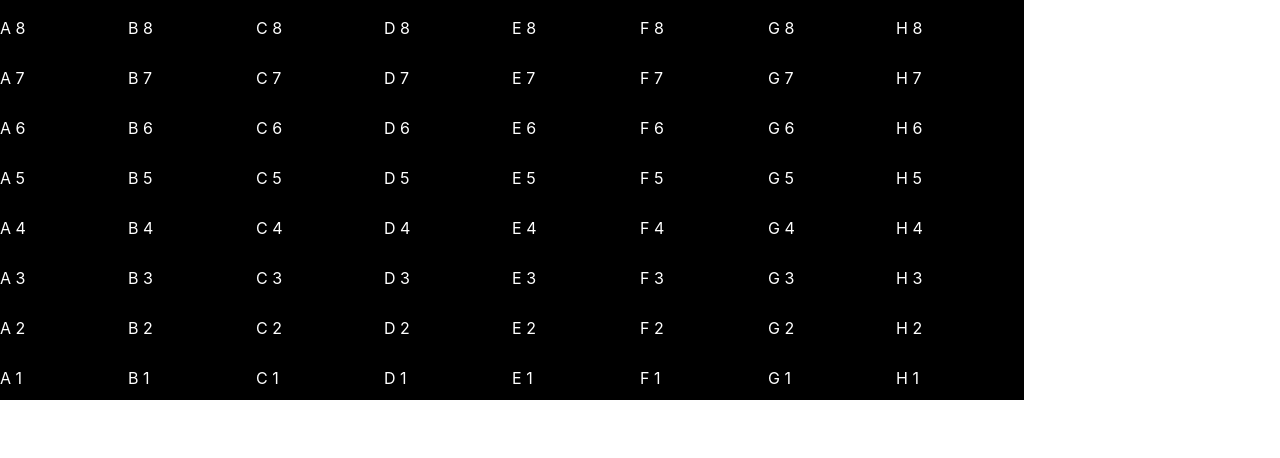
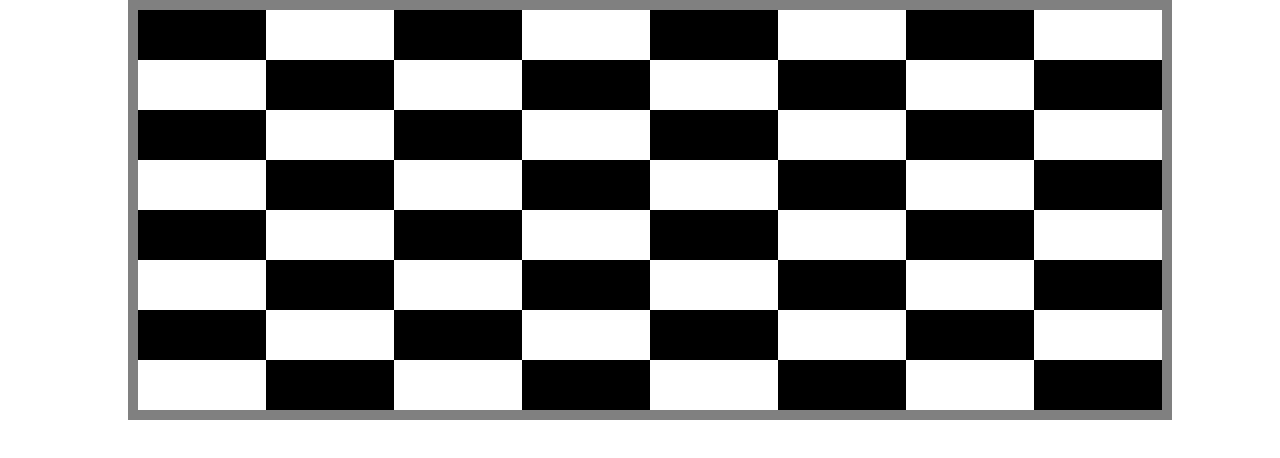
Before and after one commit to chris-gladney/chess-app, a React (Vite) app: page / in a window 1280 px wide. Shown: the top 458 px of the page. Built offline with nearby package versions, Linux system fonts and the light colour scheme.

Commit message:
Added appropriate colours to squares and assigned a border to the board

```diff
--- a/src/App.css
+++ b/src/App.css
@@ -1,17 +1,27 @@
 #root {
+  margin: 0 auto;
   min-width: 80%;
   height: 100vh;
 }
 
 .board {
+  border: 10px solid gray;
   width: 100%;
   display: flex;
 }
 
+.white {
+  background-color: white;
+  color: black;
+}
+
+.black {
+  background-color: black;
+  color: white;
+}
+
 .square {
-  background-color: black;
   height: 50px;
-  color: white;
 }
 
 .file {
--- a/src/Board.jsx
+++ b/src/Board.jsx
@@ -6,7 +6,19 @@ function Board() {
   return (
     <div className="board">
       {letterSquares.map((file) => {
-        return <File key={file} letterSquare={file} />;
+        let colorSquareStart = "";
+        if (letterSquares.indexOf(file) % 2 === 0) {
+          colorSquareStart = "white";
+        } else {
+          colorSquareStart = "black";
+        }
+        return (
+          <File
+            key={file}
+            letterSquare={file}
+            colorSquareStart={colorSquareStart}
+          />
+        );
       })}
     </div>
   );
--- a/src/File.jsx
+++ b/src/File.jsx
@@ -1,15 +1,23 @@
 import Square from "./Square";
 
-function File({ letterSquare }) {
+function File({ letterSquare, colorSquareStart }) {
   const numberSquares = [1, 2, 3, 4, 5, 6, 7, 8];
+  let startingSquareOfFile = colorSquareStart;
   return (
     <div className="file">
       {numberSquares.map((numberSquare) => {
+        const colorStart = startingSquareOfFile;
+        if (startingSquareOfFile === "white") {
+          startingSquareOfFile = "black";
+        } else {
+          startingSquareOfFile = "white";
+        }
         return (
           <Square
             key={numberSquare}
             letterSquare={letterSquare}
             numberSquare={numberSquare}
+            colorStart={colorStart}
           />
         );
       })}
--- a/src/Square.jsx
+++ b/src/Square.jsx
@@ -1,7 +1,9 @@
-function Square({letterSquare, numberSquare}) {
-    return <div className={`square unused ${letterSquare} ${numberSquare}`}>
-        <p>{letterSquare} {numberSquare}</p>
-    </div>
+function Square({ letterSquare, numberSquare, colorStart }) {
+  return (
+    <div
+      className={`${colorStart} square unused ${letterSquare} ${numberSquare}`}
+    ></div>
+  );
 }
 
 export default Square;
```
